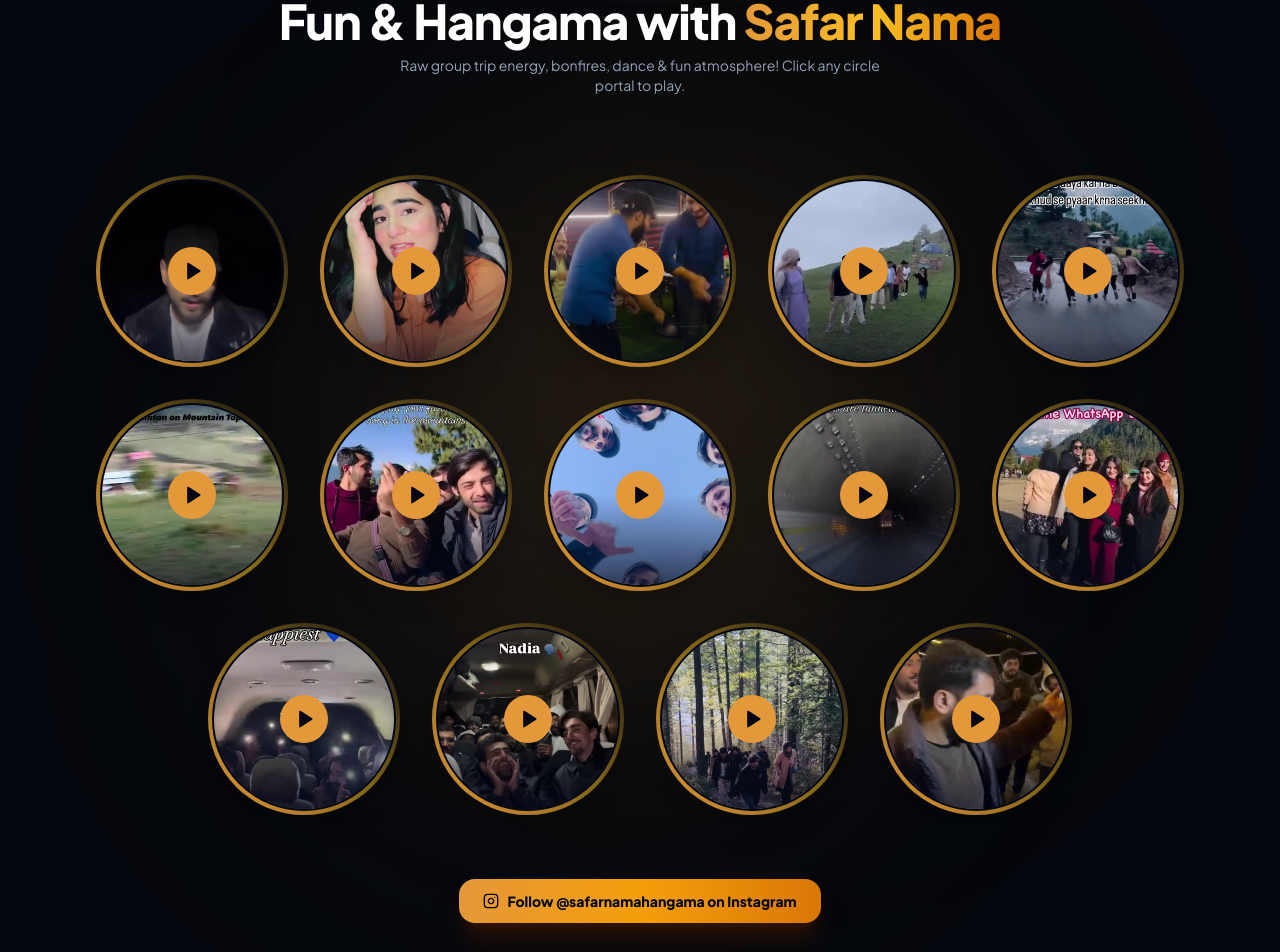
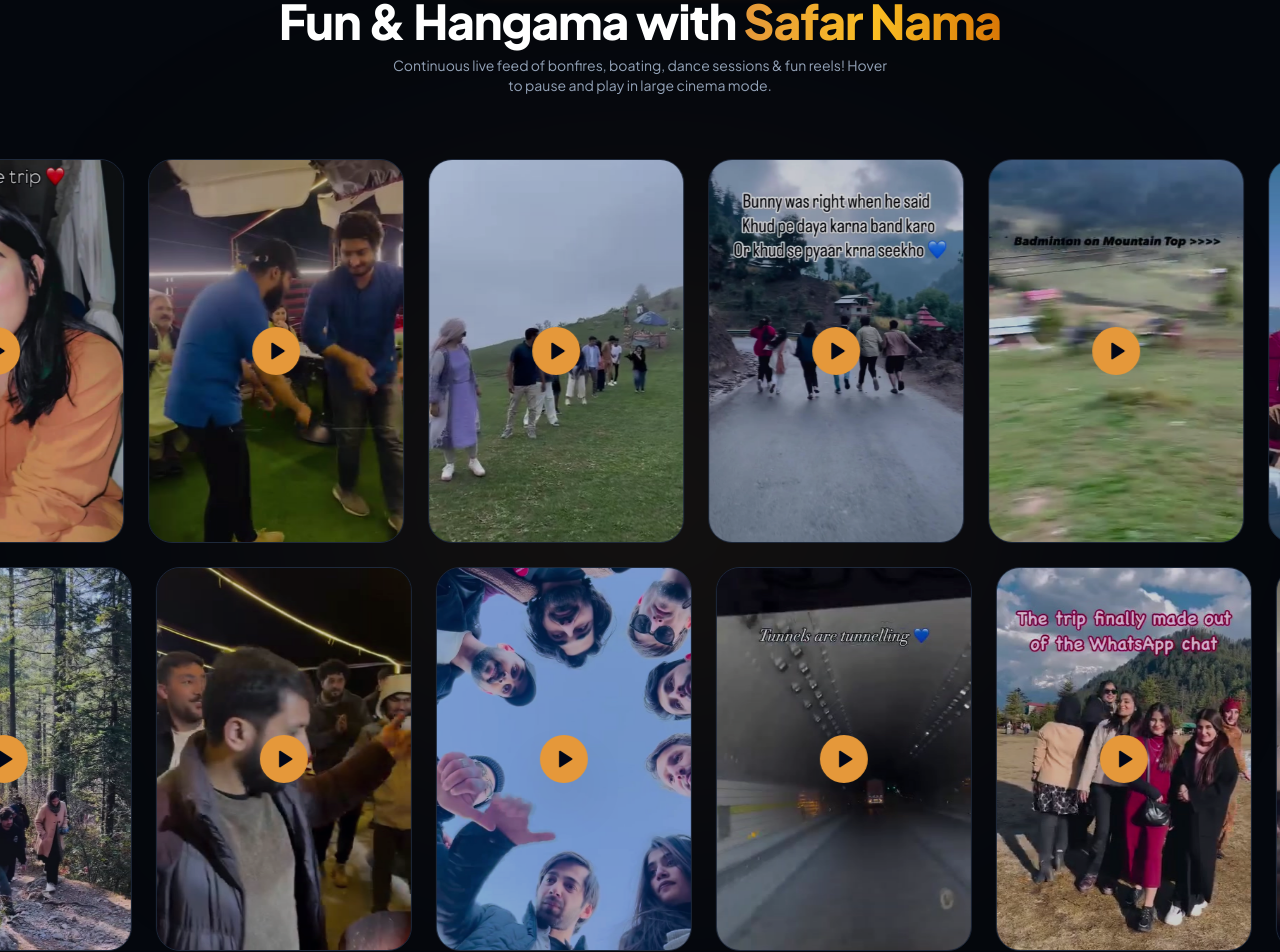
Before and after one commit to creative-intelligence/safarnamahangama-website, a React (Vite) app: page / in a window 1280 px wide. Shown: the part 9520-10472 px from the top of the page. Built offline with nearby package versions, Linux system fonts and the light colour scheme.

Commit message:
Implement Option 2 Dual Infinity Marquee Scroll and large cinema modal video player for Fun section

```diff
--- a/src/components/InstagramFeedSection.tsx
+++ b/src/components/InstagramFeedSection.tsx
@@ -11,14 +11,17 @@ interface FunReel {
 export const InstagramFeedSection: React.FC = () => {
   const [activeReel, setActiveReel] = useState<FunReel | null>(null);
 
-  const funReels: FunReel[] = [
+  const row1Reels: FunReel[] = [
     { id: 'fun-1', image: '/images/fun/fun_thumb_1.jpg', videoUrl: '/videos/fun/fun_reel_1.mp4', instagramUrl: 'https://www.instagram.com/safarnamahangama/' },
     { id: 'fun-2', image: '/images/fun/fun_thumb_2.jpg', videoUrl: '/videos/fun/fun_reel_2.mp4', instagramUrl: 'https://www.instagram.com/safarnamahangama/' },
     { id: 'fun-3', image: '/images/fun/fun_thumb_3.jpg', videoUrl: '/videos/fun/fun_reel_3.mp4', instagramUrl: 'https://www.instagram.com/safarnamahangama/' },
     { id: 'fun-4', image: '/images/fun/fun_thumb_4.jpg', videoUrl: '/videos/fun/fun_reel_4.mp4', instagramUrl: 'https://www.instagram.com/safarnamahangama/' },
     { id: 'fun-5', image: '/images/fun/fun_thumb_5.jpg', videoUrl: '/videos/fun/fun_reel_5.mp4', instagramUrl: 'https://www.instagram.com/safarnamahangama/' },
     { id: 'fun-6', image: '/images/fun/fun_thumb_6.jpg', videoUrl: '/videos/fun/fun_reel_6.mp4', instagramUrl: 'https://www.instagram.com/safarnamahangama/' },
-    { id: 'fun-7', image: '/images/fun/fun_thumb_7.jpg', videoUrl: '/videos/fun/fun_reel_7.mp4', instagramUrl: 'https://www.instagram.com/safarnamahangama/' },
+    { id: 'fun-7', image: '/images/fun/fun_thumb_7.jpg', videoUrl: '/videos/fun/fun_reel_7.mp4', instagramUrl: 'https://www.instagram.com/safarnamahangama/' }
+  ];
+
+  const row2Reels: FunReel[] = [
     { id: 'fun-8', image: '/images/fun/fun_thumb_8.jpg', videoUrl: '/videos/fun/fun_reel_8.mp4', instagramUrl: 'https://www.instagram.com/safarnamahangama/' },
     { id: 'fun-9', image: '/images/fun/fun_thumb_9.jpg', videoUrl: '/videos/fun/fun_reel_9.mp4', instagramUrl: 'https://www.instagram.com/safarnamahangama/' },
     { id: 'fun-10', image: '/images/fun/fun_thumb_10.jpg', videoUrl: '/videos/fun/fun_reel_10.mp4', instagramUrl: 'https://www.instagram.com/safarnamahangama/' },
@@ -30,64 +33,95 @@ export const InstagramFeedSection: React.FC = () => {
 
   return (
     <section id="instagram" className="py-16 sm:py-24 bg-[#04070d] text-white relative w-full max-w-full overflow-hidden">
-      {/* Glow Backdrops */}
-      <div className="absolute top-1/3 left-1/4 w-[500px] h-[500px] bg-[#E5983A]/10 blur-[150px] pointer-events-none rounded-full" />
-      <div className="absolute bottom-1/3 right-1/4 w-[500px] h-[500px] bg-amber-500/10 blur-[150px] pointer-events-none rounded-full" />
+      {/* Ambient Lighting */}
+      <div className="absolute top-1/2 left-1/2 -translate-x-1/2 -translate-y-1/2 w-[700px] h-[400px] bg-[#E5983A]/10 blur-[160px] pointer-events-none rounded-full" />
 
       <div className="max-w-7xl mx-auto px-3 sm:px-6 lg:px-8 relative z-10">
 
         {/* Header */}
-        <div className="text-center max-w-3xl mx-auto mb-10 sm:mb-16 px-2">
+        <div className="text-center max-w-3xl mx-auto mb-10 sm:mb-14 px-2">
           <div className="inline-flex items-center justify-center gap-2 px-3.5 py-1 rounded-full bg-amber-950/80 border border-[#E5983A]/40 text-[#E5983A] text-[10px] sm:text-xs font-bold uppercase tracking-wider mb-3 shadow-lg shadow-amber-950/60">
             <Sparkles className="w-3.5 h-3.5 text-[#E5983A] flex-shrink-0 animate-pulse" />
-            <span className="whitespace-nowrap">OPTION 1: CIRCULAR ORBIT PORTALS</span>
+            <span className="whitespace-nowrap">OPTION 2: DUAL INFINITY MARQUEE SCROLL</span>
           </div>
           <h2 className="text-[20px] xs:text-[24px] sm:text-3xl md:text-4xl lg:text-5xl font-black text-white tracking-tight leading-tight text-center whitespace-nowrap">
             Fun & Hangama with <span className="text-transparent bg-clip-text bg-gradient-to-r from-[#E5983A] via-amber-400 to-[#D97706]">Safar Nama</span>
           </h2>
           <p className="mt-2.5 text-slate-400 text-xs sm:text-sm max-w-lg mx-auto leading-relaxed px-1 text-center">
-            Raw group trip energy, bonfires, dance & fun atmosphere! Click any circle portal to play.
+            Continuous live feed of bonfires, boating, dance sessions & fun reels! Hover to pause and play in large cinema mode.
           </p>
         </div>
 
-        {/* Circular Orbit Floating Portals Layout */}
-        <div className="flex flex-wrap items-center justify-center gap-6 sm:gap-8 max-w-6xl mx-auto py-4">
-          {funReels.map((reel, idx) => (
+      </div>
+
+      {/* Option 2: Dual Opposing Infinite Scroll Rows */}
+      <div className="space-y-6 overflow-hidden py-2 relative z-10 w-full">
+
+        {/* Row 1: Leftward Infinite Marquee */}
+        <div className="overflow-hidden flex w-full">
+          <div className="animate-marquee-left flex gap-6 px-3">
+            {[...row1Reels, ...row1Reels].map((reel, idx) => (
               <div
-              key={reel.id}
+                key={`r1-${idx}`}
                 onClick={() => setActiveReel(reel)}
-              className="group relative cursor-pointer flex flex-col items-center"
+                className="group relative w-52 sm:w-64 h-80 sm:h-96 rounded-3xl overflow-hidden bg-slate-900 border border-slate-800 hover:border-[#E5983A] transition-all duration-300 cursor-pointer flex-shrink-0 hover:shadow-[0_12px_35px_rgba(229,152,58,0.3)] hover:-translate-y-1.5"
               >
-              {/* Glowing Circular Video Frame */}
-              <div className="relative w-36 h-36 sm:w-44 sm:h-44 md:w-48 md:h-48 rounded-full p-1 bg-gradient-to-tr from-[#E5983A] via-amber-400/50 to-transparent group-hover:from-amber-400 group-hover:to-[#E5983A] shadow-xl group-hover:shadow-[0_0_35px_rgba(229,152,58,0.45)] group-hover:scale-110 transition-all duration-300 ease-out">
-                <div className="w-full h-full rounded-full overflow-hidden relative bg-slate-900 border-2 border-slate-950">
                 <img
                   src={reel.image}
                   alt="Fun & Hangama Reel"
-                    className="w-full h-full object-cover group-hover:scale-115 transition-transform duration-700 ease-out"
+                  className="w-full h-full object-cover group-hover:scale-108 transition-transform duration-500 ease-out brightness-105"
                   onError={(e: any) => {
                     e.target.onerror = null;
                     e.target.src = '/images/destinations/hunza_attabad.jpg';
                   }}
                 />
 
-                  {/* Subtle Dark Radial Gradient */}
-                  <div className="absolute inset-0 bg-gradient-to-t from-slate-950/70 via-transparent to-transparent group-hover:from-slate-950/40 transition-colors" />
-
-                  {/* Center Floating Play Icon */}
-                  <div className="absolute inset-0 flex items-center justify-center">
-                    <div className="w-10 h-10 sm:w-12 sm:h-12 rounded-full bg-[#E5983A] text-slate-950 flex items-center justify-center shadow-2xl group-hover:scale-110 transition-transform">
-                      <Play className="w-4 h-4 sm:w-5 sm:h-5 fill-slate-950 ml-0.5" />
-                    </div>
-                  </div>
+                {/* Floating Play CTA Button */}
+                <div className="absolute inset-0 flex items-center justify-center bg-slate-950/20 group-hover:bg-slate-950/40 transition-colors">
+                  <div className="w-12 h-12 rounded-full bg-[#E5983A] text-slate-950 flex items-center justify-center shadow-2xl group-hover:scale-110 transition-transform">
+                    <Play className="w-5 h-5 fill-slate-950 ml-0.5" />
                   </div>
                 </div>
               </div>
             ))}
           </div>
+        </div>
 
+        {/* Row 2: Rightward Infinite Marquee */}
+        <div className="overflow-hidden flex w-full">
+          <div className="animate-marquee-right flex gap-6 px-3">
+            {[...row2Reels, ...row2Reels].map((reel, idx) => (
+              <div
+                key={`r2-${idx}`}
+                onClick={() => setActiveReel(reel)}
+                className="group relative w-52 sm:w-64 h-80 sm:h-96 rounded-3xl overflow-hidden bg-slate-900 border border-slate-800 hover:border-[#E5983A] transition-all duration-300 cursor-pointer flex-shrink-0 hover:shadow-[0_12px_35px_rgba(229,152,58,0.3)] hover:-translate-y-1.5"
+              >
+                <img
+                  src={reel.image}
+                  alt="Fun & Hangama Reel"
+                  className="w-full h-full object-cover group-hover:scale-108 transition-transform duration-500 ease-out brightness-105"
+                  onError={(e: any) => {
+                    e.target.onerror = null;
+                    e.target.src = '/images/destinations/hunza_attabad.jpg';
+                  }}
+                />
+
+                {/* Floating Play CTA Button */}
+                <div className="absolute inset-0 flex items-center justify-center bg-slate-950/20 group-hover:bg-slate-950/40 transition-colors">
+                  <div className="w-12 h-12 rounded-full bg-[#E5983A] text-slate-950 flex items-center justify-center shadow-2xl group-hover:scale-110 transition-transform">
+                    <Play className="w-5 h-5 fill-slate-950 ml-0.5" />
+                  </div>
+                </div>
+              </div>
+            ))}
+          </div>
+        </div>
+
+      </div>
+
+      <div className="max-w-7xl mx-auto px-3 sm:px-6 lg:px-8 relative z-10 mt-10">
         {/* Instagram Follow CTA */}
-        <div className="mt-12 flex justify-center">
+        <div className="flex justify-center">
           <a
             href="https://www.instagram.com/safarnamahangama?utm_source=ig_web_button_share_sheet&stkn=ZDNlZDc0MzIxNw=="
             target="_blank"
@@ -98,19 +132,20 @@ export const InstagramFeedSection: React.FC = () => {
             <span className="whitespace-nowrap">Follow @safarnamahangama on Instagram</span>
           </a>
         </div>
+      </div>
 
-        {/* In-App Inline Playable Video Modal */}
+      {/* Large Immersive Cinema Video Lightbox Modal */}
       {activeReel && (
-          <div className="fixed inset-0 z-50 flex items-center justify-center p-4 bg-slate-950/95 backdrop-blur-md animate-in fade-in">
-            <div className="relative max-w-md w-full bg-[#04070d] border border-slate-700 rounded-3xl overflow-hidden shadow-2xl">
+        <div className="fixed inset-0 z-50 flex items-center justify-center p-3 sm:p-6 bg-slate-950/95 backdrop-blur-xl animate-in fade-in">
+          <div className="relative max-w-3xl sm:max-w-4xl w-full h-[85vh] max-h-[880px] bg-[#04070d] border border-slate-700/80 rounded-3xl overflow-hidden shadow-2xl flex flex-col text-white">
             <button
               onClick={() => setActiveReel(null)}
-                className="absolute top-4 right-4 z-20 p-2.5 bg-slate-950/90 text-white rounded-full border border-slate-700 hover:bg-slate-900 shadow-xl"
+              className="absolute top-4 right-4 z-30 p-3 bg-slate-950/90 text-white rounded-full border border-slate-700 hover:bg-slate-900 shadow-2xl transition hover:scale-110"
             >
-                <X className="w-5 h-5" />
+              <X className="w-6 h-6" />
             </button>
 
-              <div className="relative h-[490px] w-full bg-slate-950 overflow-hidden">
+            <div className="relative flex-1 w-full bg-slate-950 overflow-hidden flex items-center justify-center">
               <video
                 src={activeReel.videoUrl}
                 controls
@@ -118,24 +153,39 @@ export const InstagramFeedSection: React.FC = () => {
                 loop
                 playsInline
                 poster={activeReel.image}
-                  className="w-full h-full object-cover"
+                className="w-full h-full object-contain max-h-full"
               />
             </div>
 
-              <div className="p-4 bg-[#04070d] border-t border-slate-800 flex items-center justify-between">
-                <span className="text-xs font-bold text-amber-400">@safarnamahangama • Fun & Vibes</span>
+            <div className="p-4 sm:p-5 bg-[#04070d] border-t border-slate-800 flex items-center justify-between gap-3">
+              <span className="text-xs sm:text-sm font-bold text-amber-400 flex items-center gap-2">
+                <Sparkles className="w-4 h-4 text-[#E5983A]" />
+                @safarnamahangama • Fun & Hangama Reel
+              </span>
+              <div className="flex items-center gap-3">
+                <a
+                  href={activeReel.instagramUrl}
+                  target="_blank"
+                  rel="noopener noreferrer"
+                  className="py-2.5 px-4 bg-gradient-to-r from-[#E5983A] via-amber-500 to-[#D97706] text-slate-950 font-black text-xs sm:text-sm rounded-xl flex items-center gap-1.5 hover:scale-105 transition shadow-lg"
+                >
+                  <Instagram className="w-4 h-4" />
+                  <span className="hidden sm:inline">Watch on Instagram</span>
+                  <span className="sm:hidden">Instagram</span>
+                </a>
                 <button
                   onClick={() => setActiveReel(null)}
-                  className="py-2 px-4 bg-[#E5983A] text-slate-950 font-black text-xs rounded-xl hover:scale-105 transition"
+                  className="py-2.5 px-4 bg-slate-900 text-slate-300 font-bold text-xs sm:text-sm rounded-xl border border-slate-800 hover:bg-slate-800 transition"
                 >
                   Close
                 </button>
               </div>
             </div>
+
+          </div>
         </div>
       )}
 
-      </div>
     </section>
   );
 };
--- a/src/styles/globals.css
+++ b/src/styles/globals.css
@@ -84,3 +84,31 @@
 .animate-pulse-subtle {
   animation: pulse-subtle 3.5s infinite ease-in-out;
 }
+
+/* Marquee Scroll Animations */
+@keyframes marquee-left {
+  0% { transform: translateX(0%); }
+  100% { transform: translateX(-50%); }
+}
+
+@keyframes marquee-right {
+  0% { transform: translateX(-50%); }
+  100% { transform: translateX(0%); }
+}
+
+.animate-marquee-left {
+  display: flex;
+  width: max-content;
+  animation: marquee-left 32s linear infinite;
+}
+
+.animate-marquee-right {
+  display: flex;
+  width: max-content;
+  animation: marquee-right 32s linear infinite;
+}
+
+.animate-marquee-left:hover,
+.animate-marquee-right:hover {
+  animation-play-state: paused;
+}
```
Lines whose indentation alone changed are shown as unchanged.
